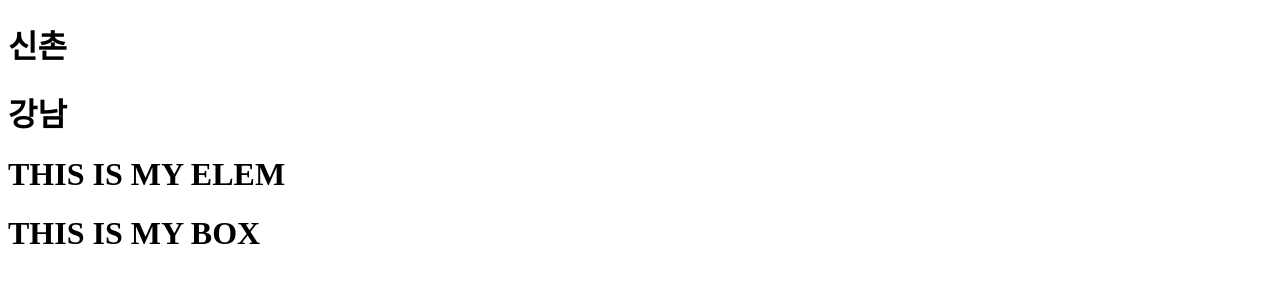
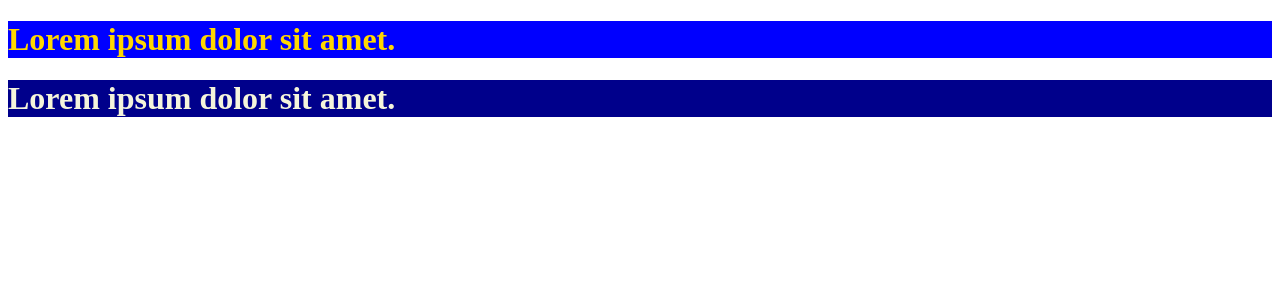
Before and after one commit to Jsb-github/react20231031, a React (Create React App) app: page / in a window 1280 px wide. Shown: the top 300 px of the page. Built offline with nearby package versions, Linux system fonts and the light colour scheme.

Commit message:
보통의 css 파일 사용하기

```diff
--- a/src/App.js
+++ b/src/App.js
@@ -1,13 +1,14 @@
-import MyBox, { address } from "./component/MyBox";
-import MyElem, { address as myAddress } from "./component/MyElem";
+// style 적용 방법
+// 보통 css 파일
+// css module 사용
+// chakraui css library
+import { MyComp } from "./component/MyComp";
+import { MyBox } from "./component/MyBox";
 
-// as로 named export 값을 import할 때 별칭을 줄 수 있음
 function App() {
   return (
     <>
-      <h1>{address}</h1>
-      <h1>{myAddress}</h1>
-      <MyElem />
+      <MyComp />
       <MyBox />
     </>
   );
--- a/src/component/MyBox.js
+++ b/src/component/MyBox.js
@@ -1,9 +1,9 @@
-export default function MyBox() {
+import "../style/style1.css";
+
+export function MyBox() {
   return (
     <div>
-      <h1>THIS IS MY BOX</h1>
+      <h1 className="boxClass">Lorem ipsum dolor sit amet.</h1>
     </div>
   );
 }
-
-export const address = "신촌";
--- /dev/null
+++ b/src/component/MyComp.js
@@ -0,0 +1,9 @@
+export function MyComp() {
+  return (
+    <div>
+      <h1 style={{ color: "gold", backgroundColor: "blue" }}>
+        Lorem ipsum dolor sit amet.
+      </h1>
+    </div>
+  );
+}
--- a/src/component/MyElem.js
+++ /dev/null
@@ -1,9 +0,0 @@
-export default function MyElem() {
-  return (
-    <div>
-      <h1>THIS IS MY ELEM</h1>
-    </div>
-  );
-}
-
-export const address = "강남";
--- /dev/null
+++ b/src/style/style1.css
@@ -0,0 +1,5 @@
+.boxClass{
+    color : beige;
+    background-color: darkblue;
+
+}
```
